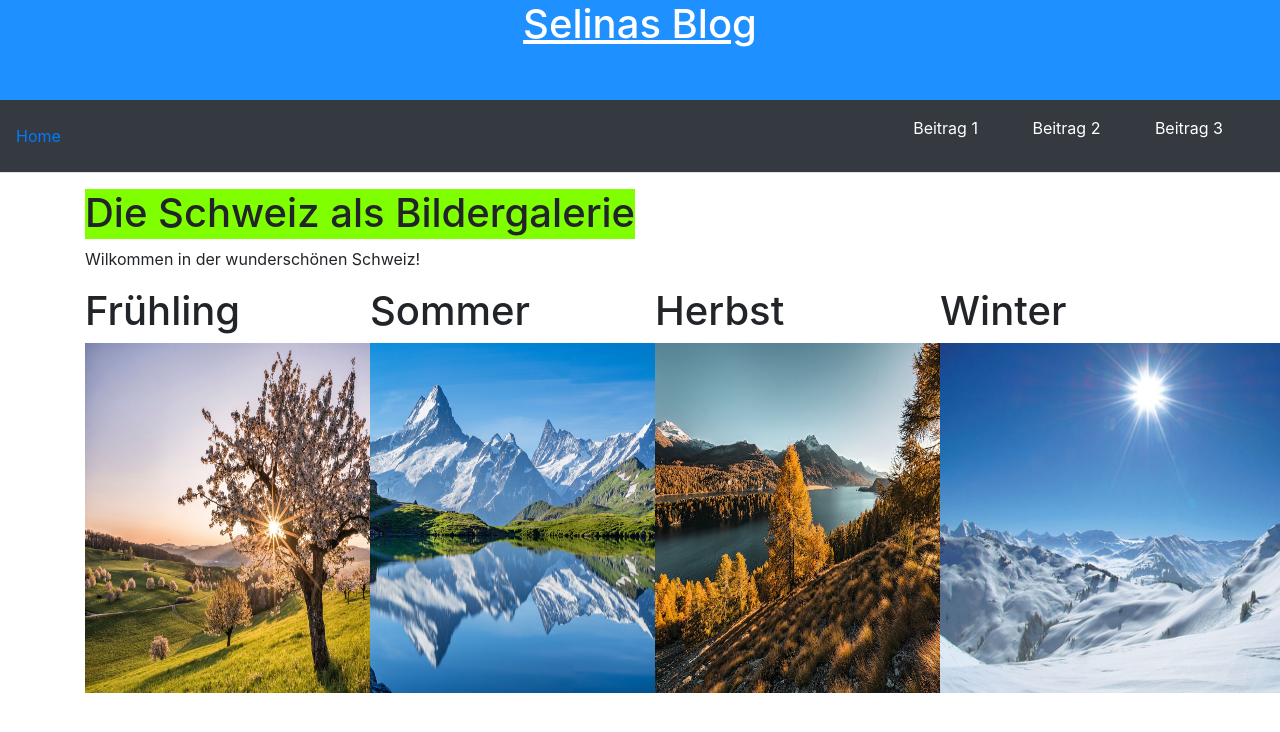
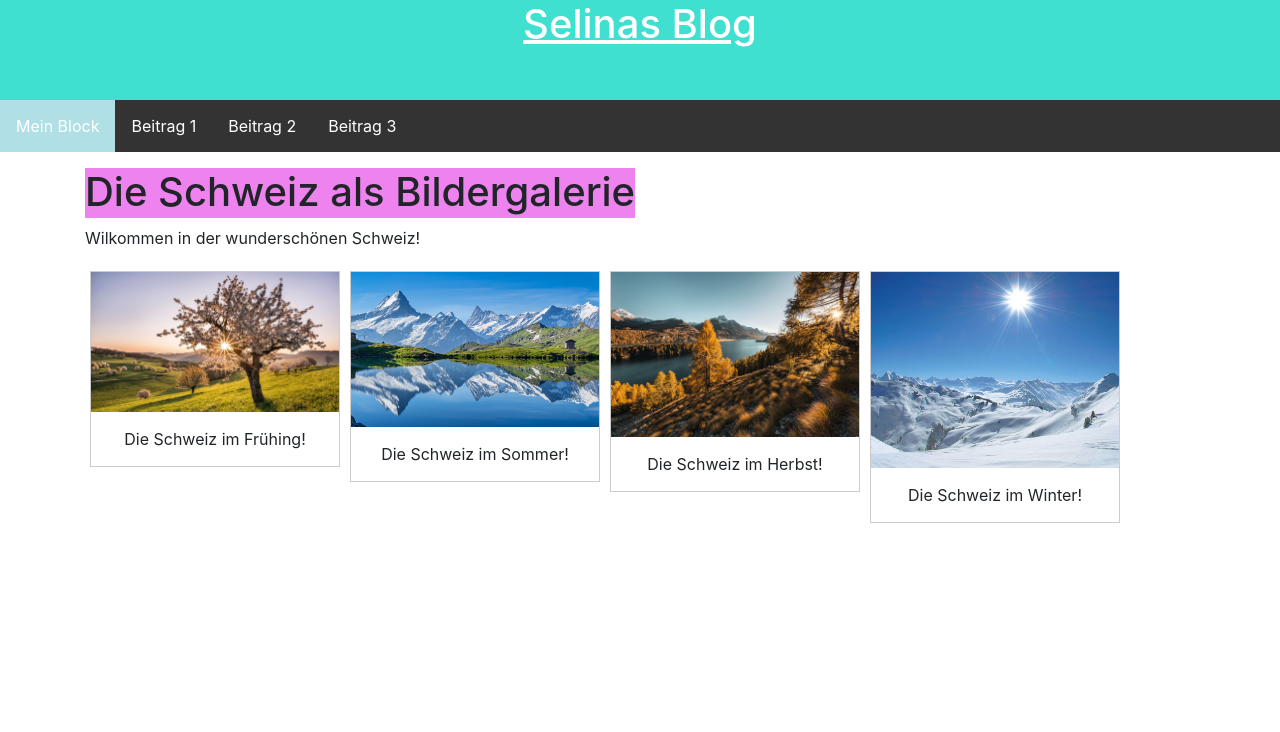
Before and after one commit to Selina0801/MeinBlock, a plain HTML site: page index.html in a window 1280 px wide. Drawn offline with nearby package versions, Linux system fonts and the light colour scheme.

Commit message:
Add files via upload

```diff
--- a/index.html
+++ b/index.html
@@ -19,16 +19,12 @@
     </header>
 
     <!-- Navbar -->
-      <nav class="navbar bg-dark border-bottom border-body" data-bs-theme="dark">
-      <a href="#">Home</a>
-        <div class="navbar" id="navi">
     <ul>
+      <li><a class="active">Mein Block</a></li>
       <li><a href="Beitrag 1.html">Beitrag 1</a></li>
       <li><a href="Beitrag 2.html">Beitrag 2</a></li>
       <li><a href="Beitrag 3.html">Beitrag 3</a></li>
     </ul>
-        </div>
-      </nav>
 
       <!--Container-->
   <div class="container">
@@ -36,25 +32,32 @@
     <h1 id="Überschrift">Die Schweiz als Bildergalerie</h1>
     <p>Wilkommen in der wunderschönen Schweiz!</p>
 
-      <div class="row">
-
-      <div class="col-md-3">
-        <h1>Frühling</h1>
-        <img src="Schweiz/Kirschblueten_Schweiz.jpg" width="350px" height="350px">
-      </div>
-      <div class="col-md-3">
-        <h1>Sommer</h1>
-        <img src="Schweiz/switzerland_summer.jpeg"width="350px" height="350px">
+    <div class="gallery">
+      <a target="_blank" href="Schweiz/Kirschblueten_Schweiz.jpg">
+        <img src="Schweiz/Kirschblueten_Schweiz.jpg" alt="Frühling" width="500" height="300">
+      </a>
+      <div class="desc">Die Schweiz im Frühing!</div>
     </div>
 
-      <div class="col-md-3">
-        <h1>Herbst</h1>
-        <img src="Schweiz/autumn_Schweiz.jpg"width="350px" height="350px">
+    <div class="gallery">
+      <a target="_blank" href="Schweiz/switzerland_summer.jpeg">
+        <img src="Schweiz/switzerland_summer.jpeg" alt="Sommer" width="600" height="400">
+      </a>
+      <div class="desc">Die Schweiz im Sommer!</div>
     </div>
 
-      <div class="col-md-3">
-        <h1>Winter</h1>
-        <img src="Schweiz/winter_Schweiz.jpg"width="350px" height="350px">
+    <div class="gallery">
+      <a target="_blank" href="Schweiz/autumn_Schweiz.jpg">
+        <img src="Schweiz/autumn_Schweiz.jpg" alt="Herbst" width="600" height="400">
+      </a>
+      <div class="desc">Die Schweiz im Herbst!</div>
+    </div>
+
+    <div class="gallery">
+      <a target="_blank" href="Schweiz/winter_Schweiz.jpg">
+        <img src="Schweiz/winter_Schweiz.jpg" alt="Winter" width="600" height="400">
+      </a>
+      <div class="desc">Die Schweiz im Winter!</div>
     </div>
 
     </div>
--- a/style.css
+++ b/style.css
@@ -1,37 +1,69 @@
 #Kopfzeile{
-    background-color: dodgerblue;
+    background-color: turquoise;
     height: 100px;
     text-align: center;
     color: white;
     text-decoration: underline;
 }
 
-#Body{
+ul {
+    list-style-type: none;
+    margin: 0;
+    padding: 0;
+    overflow: hidden;
+    background-color: #333;
+  }
 
-}
+  li {
+    float: left;
+    text-decoration: none;
+  }
 
-#navbar{
+  li a {
+    display: block;
+    color: white;
+    text-align: center;
+    padding: 14px 16px;
     text-decoration: none;
-    background-color: dimgray;
-}
+  }
 
-#navi li{
-    display:inline;
-	margin:25px;
-}
+  a{
+      text-decoration: none;
+  }
+  li a:hover:not(.active) {
+    background-color: plum;
+  }
 
-#navi a{
-    text-decoration: none;
-    color: white;
+  .active {
+    background-color: powderblue;
+  }
 
-}
 
-#navi a:hover {
-	color: bisque;
-}
 
 #Überschrift{
-    background-color: chartreuse;
+    background-color: violet;
     width: 550px;
     height: 50px;
 }
+
+
+div.gallery {
+    margin: 5px;
+    border: 1px solid #ccc;
+    float: left;
+    width: 250px;
+  }
+
+  div.gallery:hover {
+    border: 1px solid #777;
+  }
+
+  div.gallery img {
+    width: 100%;
+    height: auto;
+  }
+
+  div.desc {
+    padding: 15px;
+    text-align: center;
+  }
```
Also changed, not shown: Beitrag 1.html (+7 -14 lines), Beitrag 2.html (+7 -14 lines), Beitrag 3.html (+7 -14 lines). Lines whose indentation alone changed are shown as unchanged.
